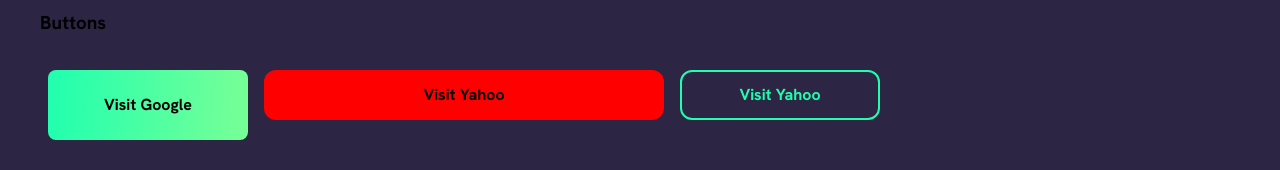
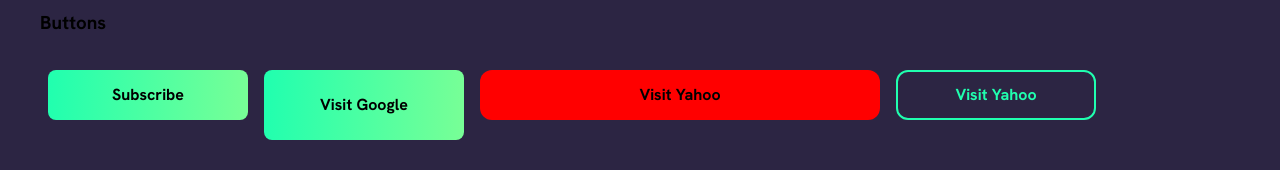
Before and after one commit to nwplus/www, a Next.js app: page /charcuterie in a window 1280 px wide. Shown: the part 4385-4555 px from the top of the page. Built offline with nearby package versions, Linux system fonts and the light colour scheme.

Commit message:
email api call

```diff
--- a/package.json
+++ b/package.json
@@ -14,6 +14,7 @@
     "@fortawesome/react-fontawesome": "^0.1.14",
     "@material-ui/core": "^4.12.3",
     "animejs": "^3.2.1",
+    "axios": "^0.21.1",
     "firebase": "^8.0.0",
     "next": "^11.0.1",
     "react": "17.0.2",
--- a/pages/charcuterie.js
+++ b/pages/charcuterie.js
@@ -13,6 +13,7 @@ import ResourceContainer from '../components/ResourceContainer';
 import { Background } from '../components/Background';
 import { LargeTitle, Title2, Body } from '../components/Typography';
 import ResourcePage from '../components/ResourcePage';
+import axios from 'axios';
 
 export default function Charcuterie() {
   const [showModal, setShowModal] = useState(false);
@@ -100,6 +101,9 @@ export default function Charcuterie() {
         <ContentContainer>
           <h3>Buttons</h3>
           <div style={{ display: 'flex' }}>
+            <Button onClick={() => axios.post('https://us-central1-nwplus-ubc.cloudfunctions.net/addToMailingList', {email: 'a@b.com'})} width='200px' height='50px'>
+              Subscribe
+            </Button>
             <Button link='https://www.google.com/' width='200px' height='70px'>
               Visit Google
             </Button>
```
Also changed, not shown: 1 other file (tests, documents, lock files or other folders).
